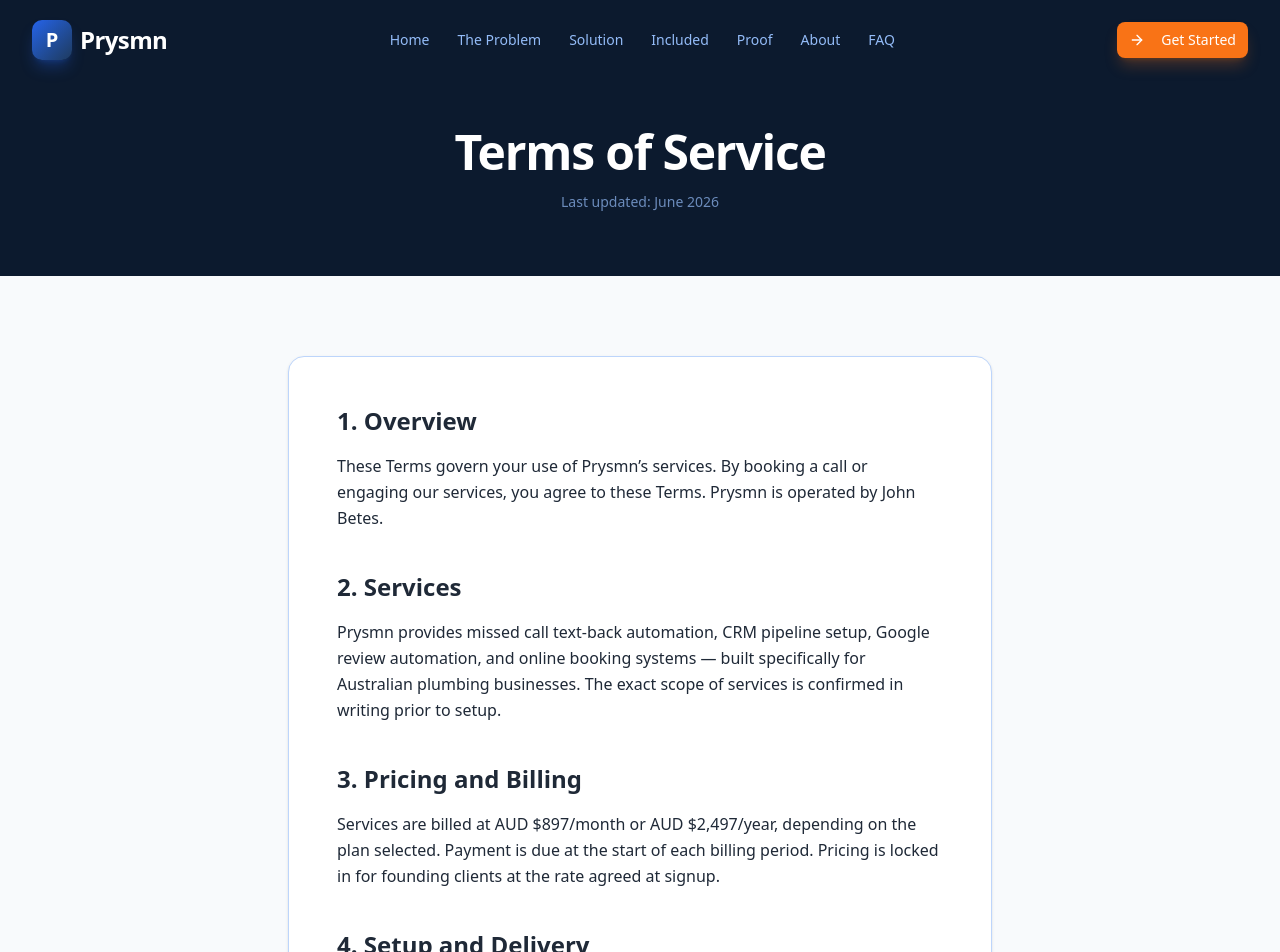
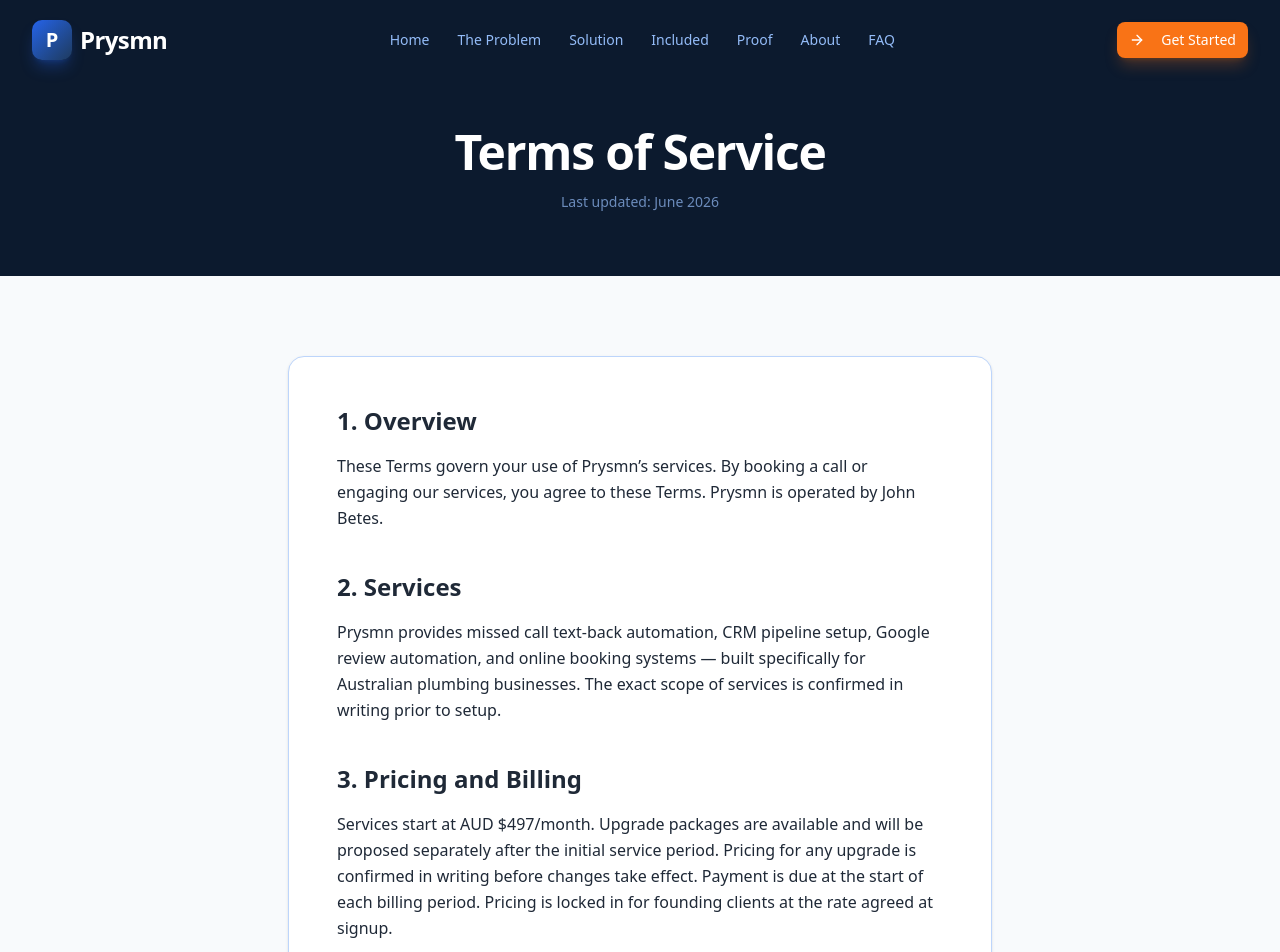
Before and after one commit to Low3ndDev/prysmn.v2, a Next.js app: page /terms in a window 1280 px wide. Shown: the top 952 px of the page. Built offline with nearby package versions, Linux system fonts and the light colour scheme.

Commit message:
fix: update Terms Section 3 pricing — 97/month base, upgrade path

```diff
--- a/src/app/terms/page.tsx
+++ b/src/app/terms/page.tsx
@@ -60,9 +60,11 @@ export default function TermsOfService() {
                   3. Pricing and Billing
                 </h2>
                 <p>
-                  Services are billed at AUD $897/month or AUD $2,497/year, depending on the plan
-                  selected. Payment is due at the start of each billing period. Pricing is locked in
-                  for founding clients at the rate agreed at signup.
+                  Services start at AUD $497/month. Upgrade packages are available and will be
+                  proposed separately after the initial service period. Pricing for any upgrade is
+                  confirmed in writing before changes take effect. Payment is due at the start of
+                  each billing period. Pricing is locked in for founding clients at the rate agreed
+                  at signup.
                 </p>
               </div>
 
```
